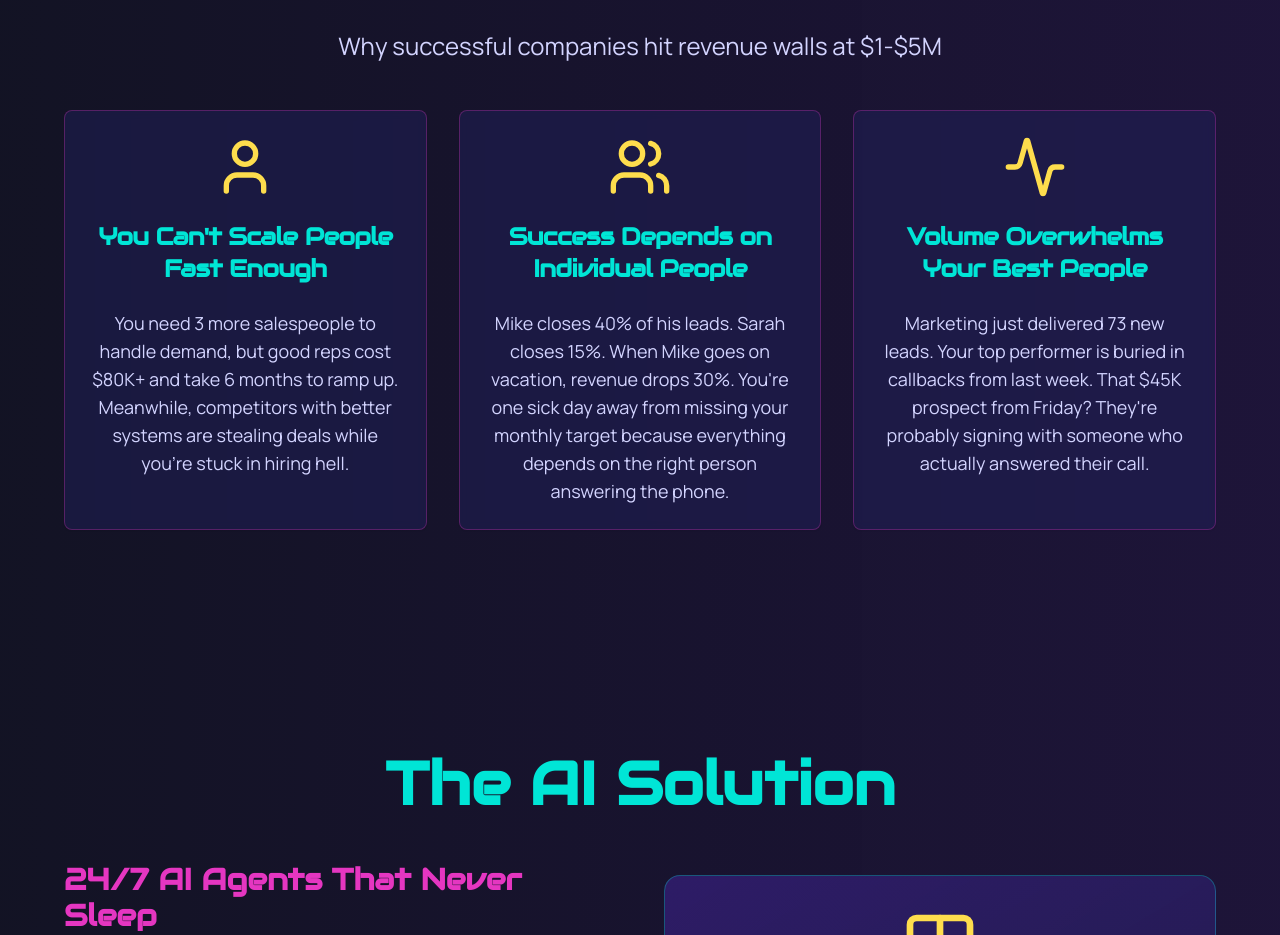
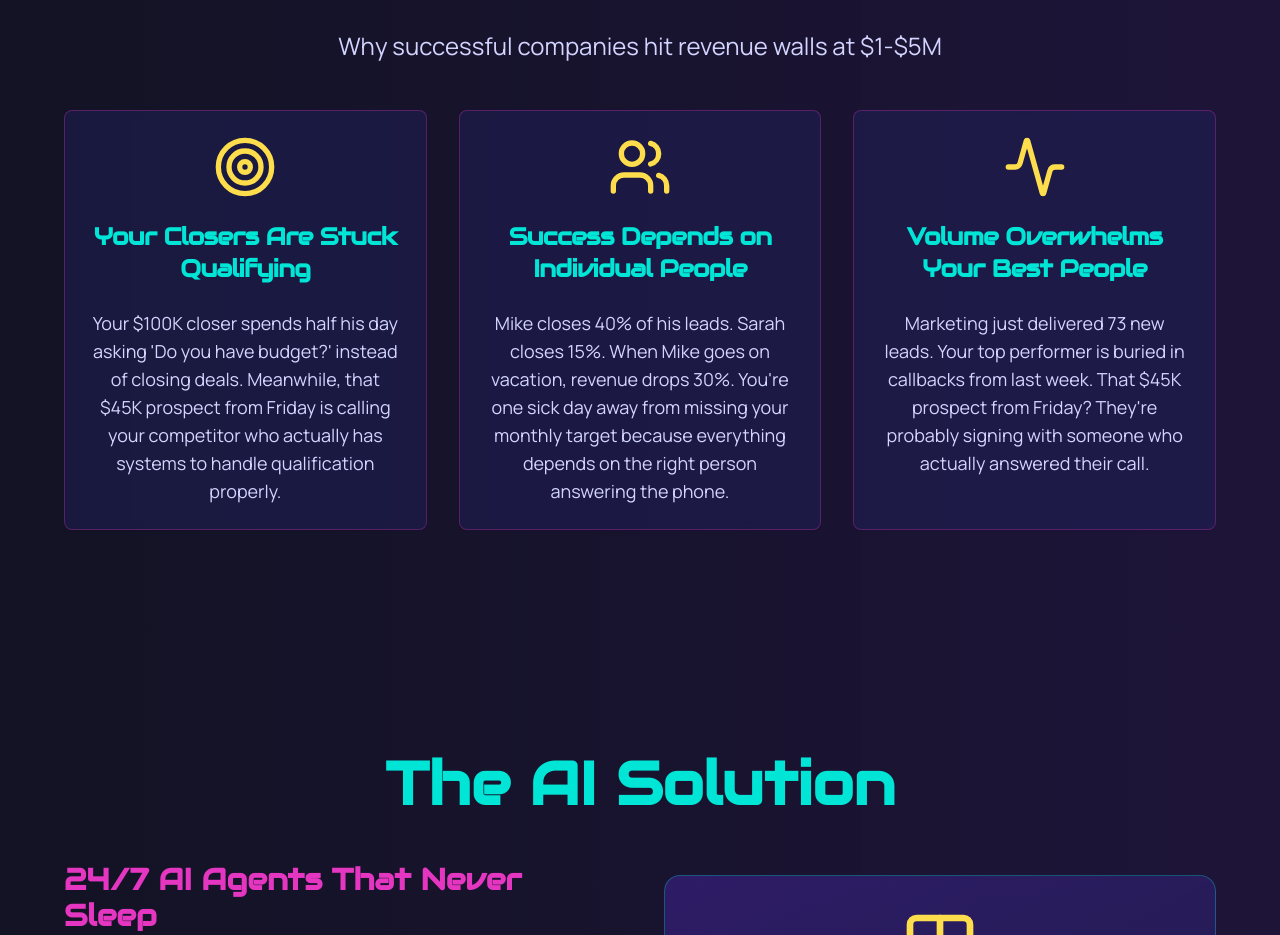
Before and after one commit to Dontworryaboutit69/revsquared-ai-engage, a React (Vite) app: page / in a window 1280 px wide. Shown: the part 1900-2835 px from the top of the page. Built offline with nearby package versions, Linux system fonts and the light colour scheme.

Commit message:
Refactor problem card content
Replaced the icon and text content of a problem card.

```diff
--- a/src/components/sections/ProblemSection.tsx
+++ b/src/components/sections/ProblemSection.tsx
@@ -1,7 +1,7 @@
 import React from 'react';
 import { Button } from "@/components/ui/button";
 import { Card, CardContent, CardHeader, CardTitle } from "@/components/ui/card";
-import { User, Users, Activity, Calendar } from 'lucide-react';
+import { Target, Users, Activity, Calendar } from 'lucide-react';
 interface ProblemSectionProps {
   onBookDemo: () => void;
   onTryAI: () => void;
@@ -24,18 +24,18 @@ export function ProblemSection({
         <div className="grid sm:grid-cols-2 md:grid-cols-3 gap-6 sm:gap-8 mb-12 sm:mb-16">
           <Card className="bg-[#20215A]/50 border-[#E536C1]/30 backdrop-blur-sm">
             <CardHeader>
-              <User className="w-12 h-12 sm:w-14 sm:h-14 md:w-16 md:h-16 text-[#FEDD4D] mx-auto mb-3 sm:mb-4" />
+              <Target className="w-12 h-12 sm:w-14 sm:h-14 md:w-16 md:h-16 text-[#FEDD4D] mx-auto mb-3 sm:mb-4" />
               <CardTitle className="text-[#00E5D6] text-lg sm:text-xl md:text-2xl" style={{
               fontFamily: 'Audiowide, sans-serif'
             }}>
-                You Can't Scale People Fast Enough
+                Your Closers Are Stuck Qualifying
               </CardTitle>
             </CardHeader>
             <CardContent>
               <p className="text-[#D3D4FF] text-sm sm:text-base md:text-lg" style={{
               fontFamily: 'Manrope, sans-serif'
             }}>
-                You need 3 more salespeople to handle demand, but good reps cost $80K+ and take 6 months to ramp up. Meanwhile, competitors with better systems are stealing deals while you're stuck in hiring hell.
+                Your $100K closer spends half his day asking 'Do you have budget?' instead of closing deals. Meanwhile, that $45K prospect from Friday is calling your competitor who actually has systems to handle qualification properly.
               </p>
             </CardContent>
           </Card>
```
